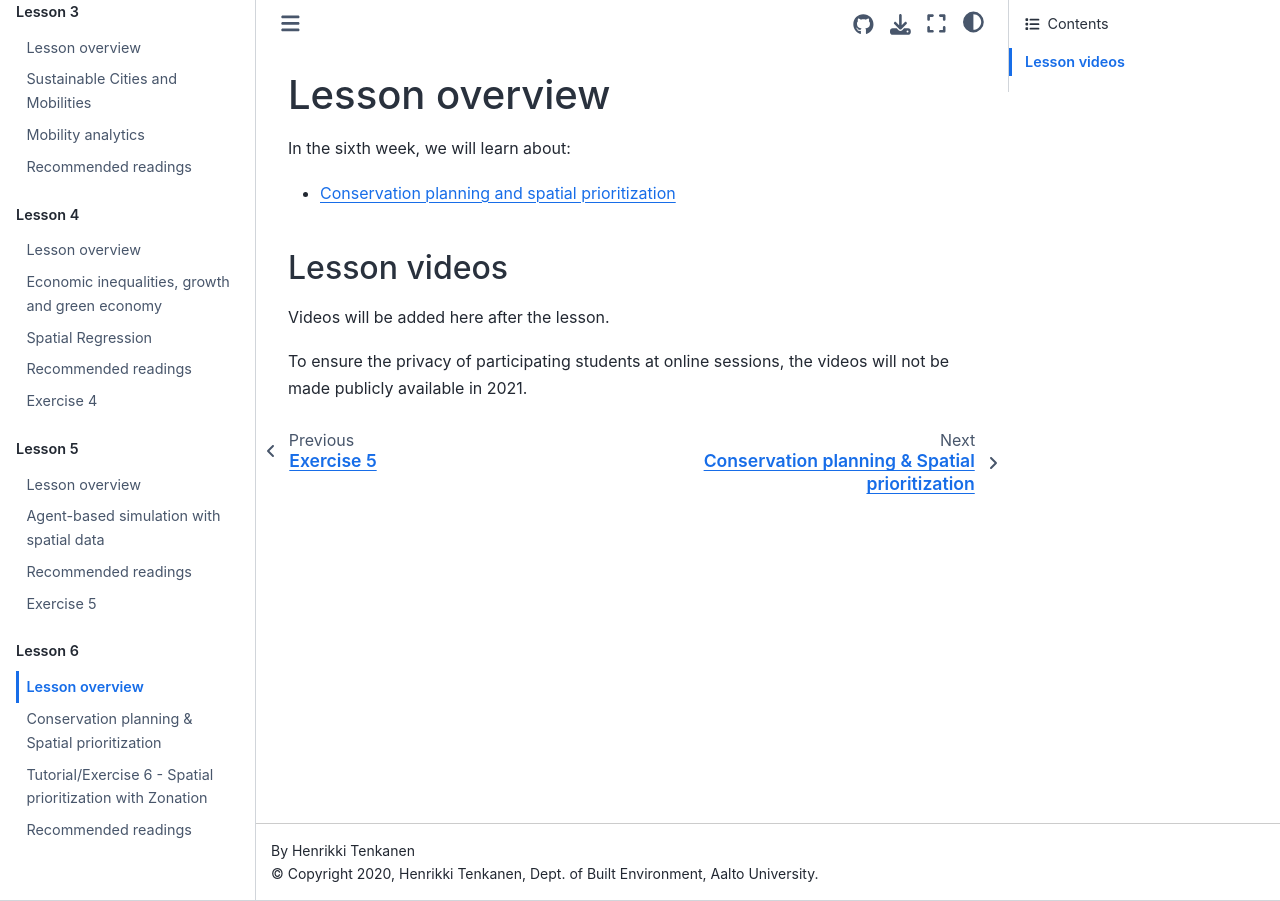
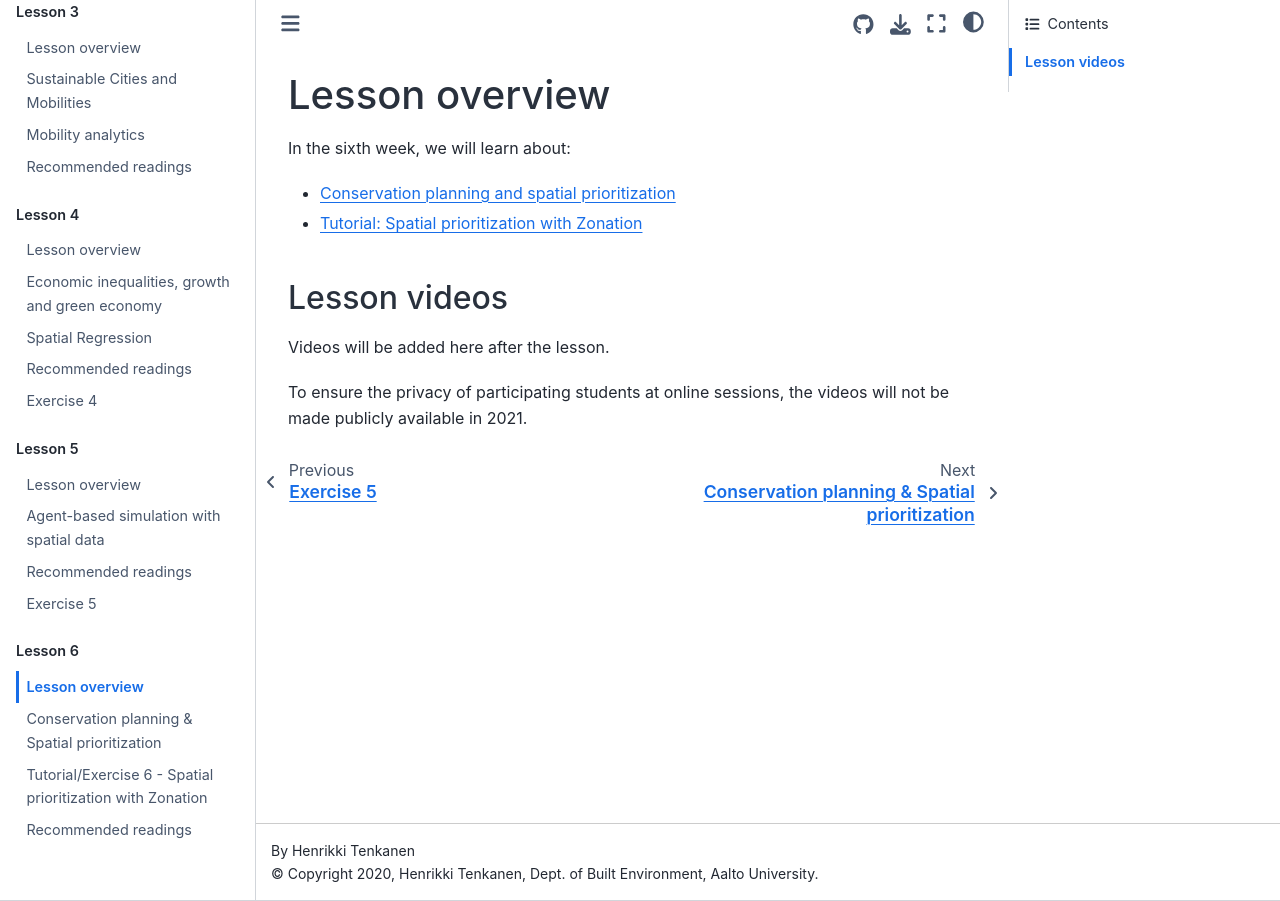
Before and after one commit to AaltoGIS/Sustainability-GIS, a Sphinx documentation site: the page built from source/lessons/L6/lesson-overview.rst, in a window 1280 px wide. Built offline with Sphinx 7.4.7 and the Sphinx Book theme 1.1.4, drawn with Linux system fonts in a browser that asks for light colours; pages that are not in the unit, such as notebooks, are missing from menus.

Commit message:
Update links

```diff
--- a/source/lessons/L6/lesson-overview.rst
+++ b/source/lessons/L6/lesson-overview.rst
@@ -4,6 +4,7 @@ Lesson overview
 In the sixth week, we will learn about:
 
 - :doc:`Conservation planning and spatial prioritization <conservation-planning-spatial-prioritization>`
+- :doc:`Tutorial: Spatial prioritization with Zonation <zonation-tutorial>`
 
 Lesson videos
 -------------
--- a/source/lessons/L6/zonation-tutorial.rst
+++ b/source/lessons/L6/zonation-tutorial.rst
@@ -33,7 +33,7 @@ In a similar manner as in the previous weeks, you will have your copy of the tut
 **Start the tutorial by accepting this GitHub Classroom**: `Tutorial 6 <>`__. After you have created your own copy of the
 exercise materials **download / clone them** to your own computer:
 
-- In case you have Git installed locally, you can clone the repository from terminal/command prompt using Git (`git clone <URL-address>`)
+- In case you have Git installed locally, you can clone the repository from terminal/command prompt using Git (``git clone <URL-address>``)
 - If you don't have Git, you can download the materials directly from GitHub as a Zip file by pressing the **Code** button on the GitHub repository and choosing Download Zip:
 
 .. figure:: img/GitHub_download.PNG
```
